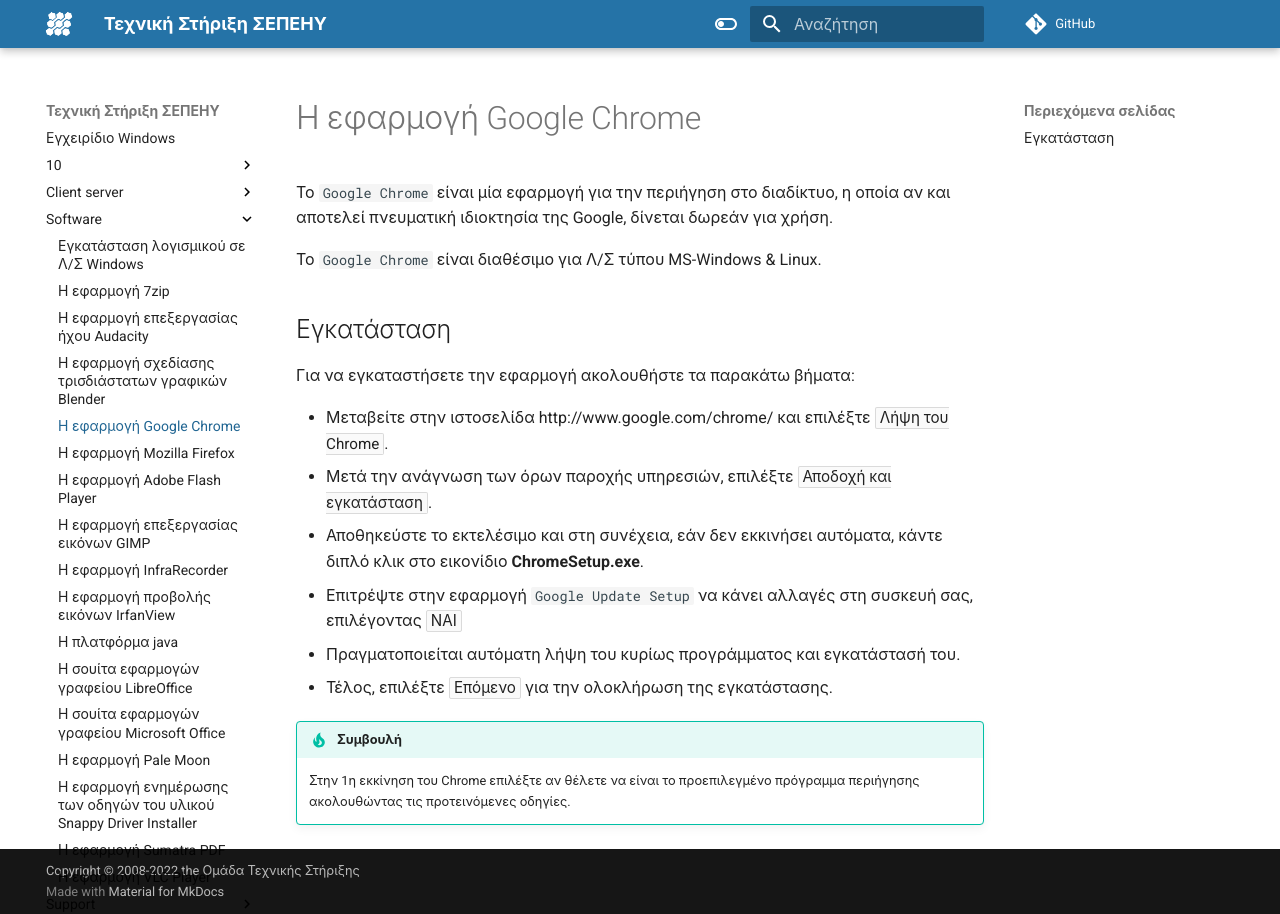
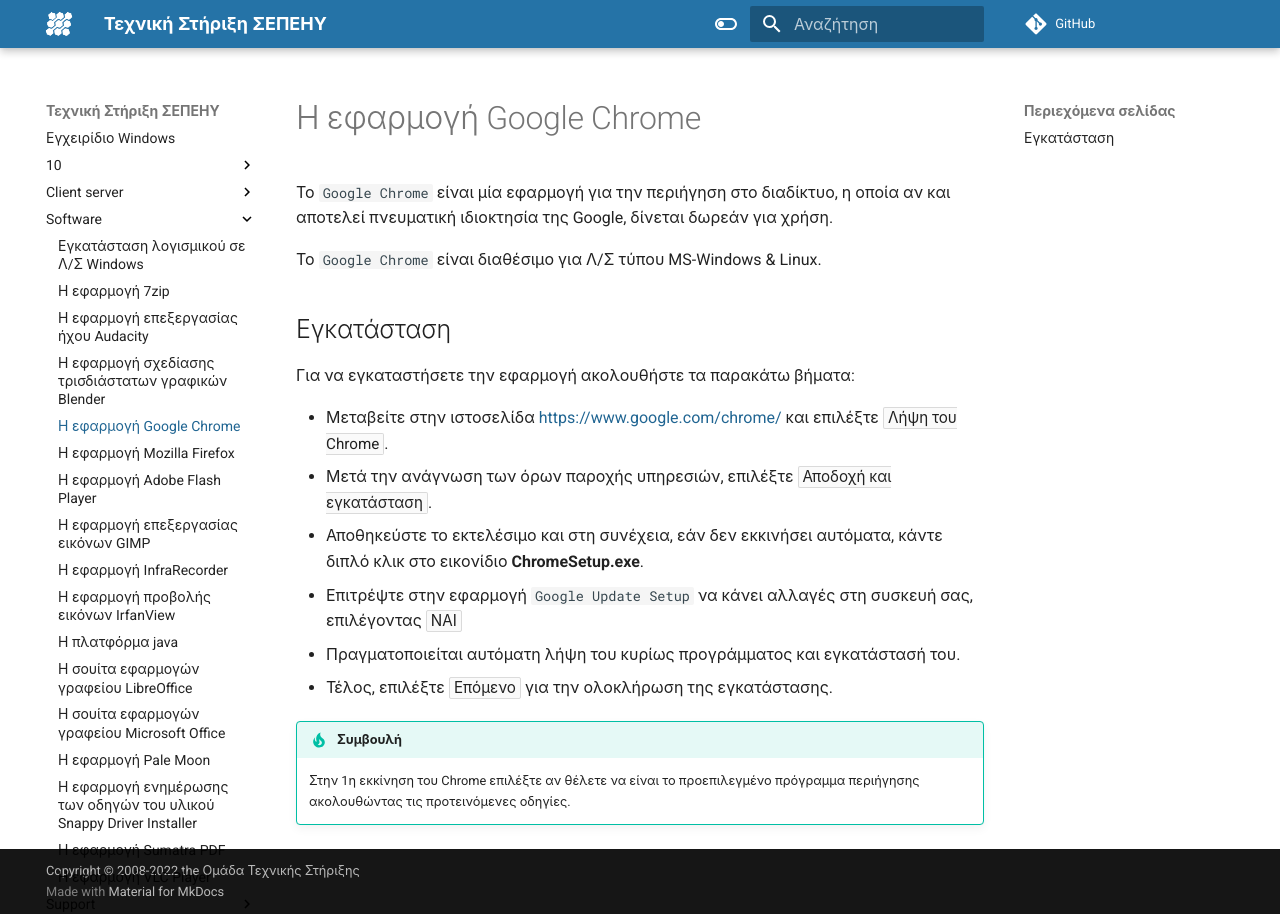
Before and after one commit to pe86/windows, an MkDocs documentation site: the page built from docs/software/chrome.md, in a window 1280 px wide. Built offline with MkDocs 1.6.1 and Material for MkDocs 9.7.7, drawn with Linux system fonts in a browser that asks for light colours; comment, search, counter and statistics services are not loaded; some of the changed lines change nothing that is shown.

Commit message:
fix wrong web links

````diff
--- a/docs/software/chrome.md
+++ b/docs/software/chrome.md
@@ -8,7 +8,7 @@
 
 Για να εγκαταστήσετε την εφαρμογή ακολουθήστε τα παρακάτω βήματα:
 
-- Μεταβείτε στην ιστοσελίδα http://www.google.com/chrome/ και επιλέξτε ***Λήψη του Chrome***.
+- Μεταβείτε στην ιστοσελίδα <https://www.google.com/chrome/> και επιλέξτε ***Λήψη του Chrome***.
 - Μετά την ανάγνωση των όρων παροχής υπηρεσιών, επιλέξτε ***Αποδοχή και εγκατάσταση***.
 - Αποθηκεύστε το εκτελέσιμο και στη συνέχεια, εάν δεν εκκινήσει αυτόματα, κάντε διπλό κλικ στο εικονίδιο **ChromeSetup.exe**.
 - Επιτρέψτε στην εφαρμογή ```Google Update Setup``` να κάνει αλλαγές στη συσκευή σας, επιλέγοντας ***ΝΑΙ***
````
Also changed, not shown: docs/software/audacity.md (+1 -1 lines), docs/software/infrarecorder.md (+1 -1 lines), docs/software/irfanview.md (+1 -0 lines), docs/software/libreoffice.md (+1 -1 lines), docs/software/sumatrapdf.md (+1 -1 lines).
